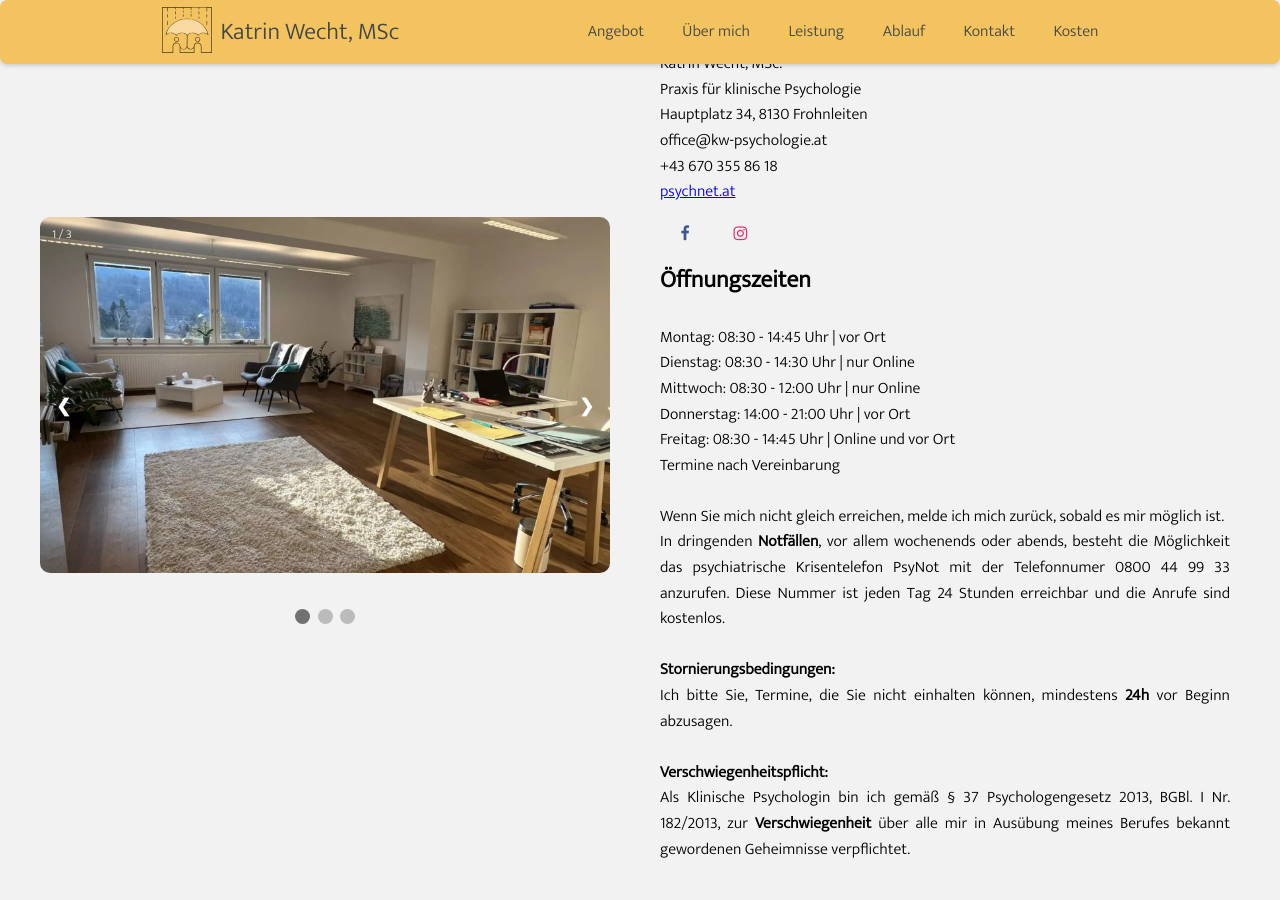
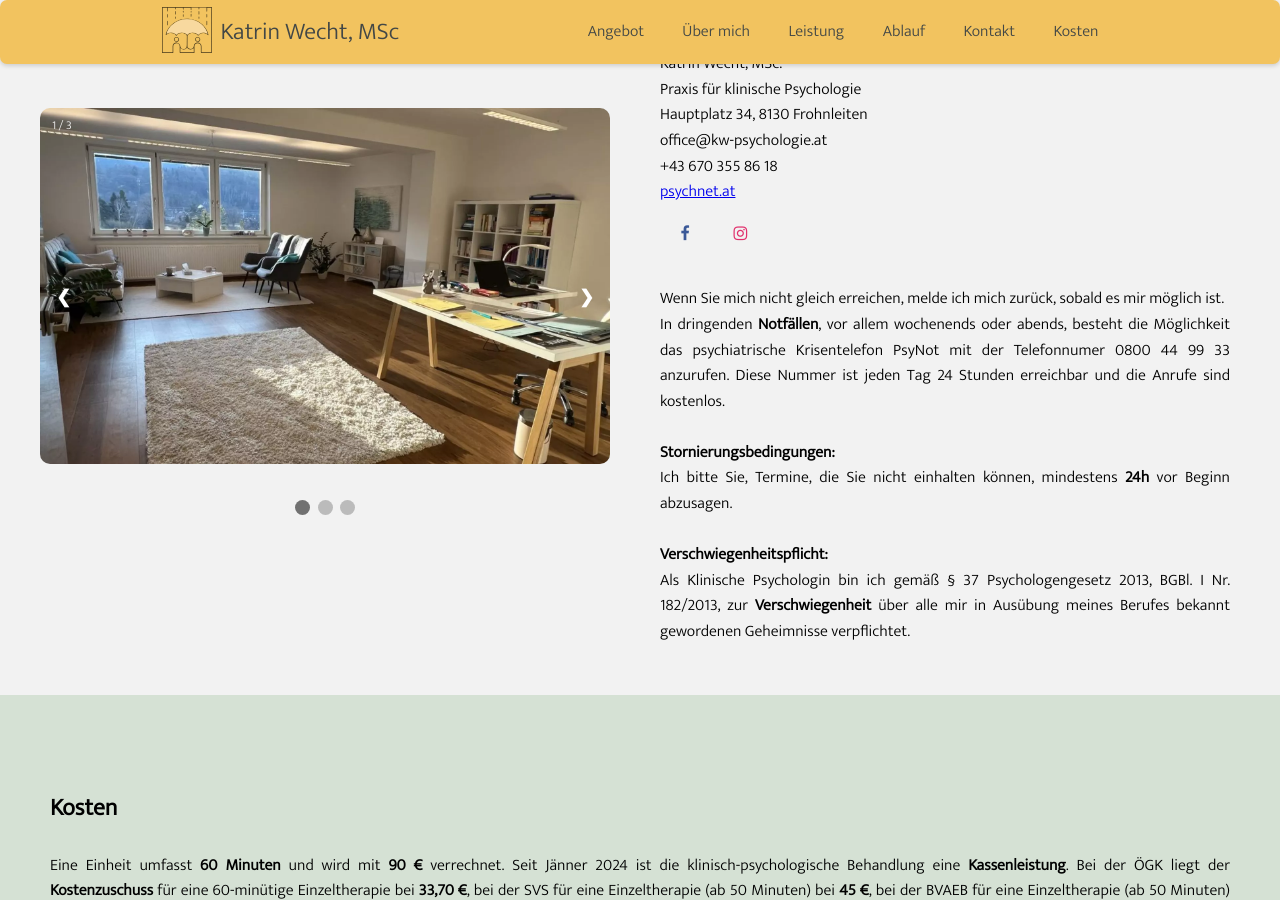
Before and after one commit to 11wecht/11wecht.github.io, a Jekyll site: the page built from index.html, in a window 1280 px wide and 900 px high, scrolled down 3581 px. Built offline with Jekyll 4.4.1, drawn with Linux system fonts in a browser that asks for light colours.

Commit message:
remove opening hours

```diff
--- a/index.html
+++ b/index.html
@@ -530,7 +530,7 @@ layout: default
                     <a href="https://www.instagram.com/kw.psychologie/" target="_blank" class="fa fa-instagram"></a>
                 </p>
                                 <!-- Öffnungszeiten -->
-                <div class="oeffnungszeiten">
+                <!-- <div class="oeffnungszeiten">
                     <h2>Öffnungszeiten</h2>
                     <br>
 
@@ -541,7 +541,7 @@ layout: default
                     Freitag: 08:30 - 14:45 Uhr | Online und vor Ort<br>
                     Termine nach Vereinbarung<br>
 
-                </div>
+                </div> -->
 
 
                 <br>
```
